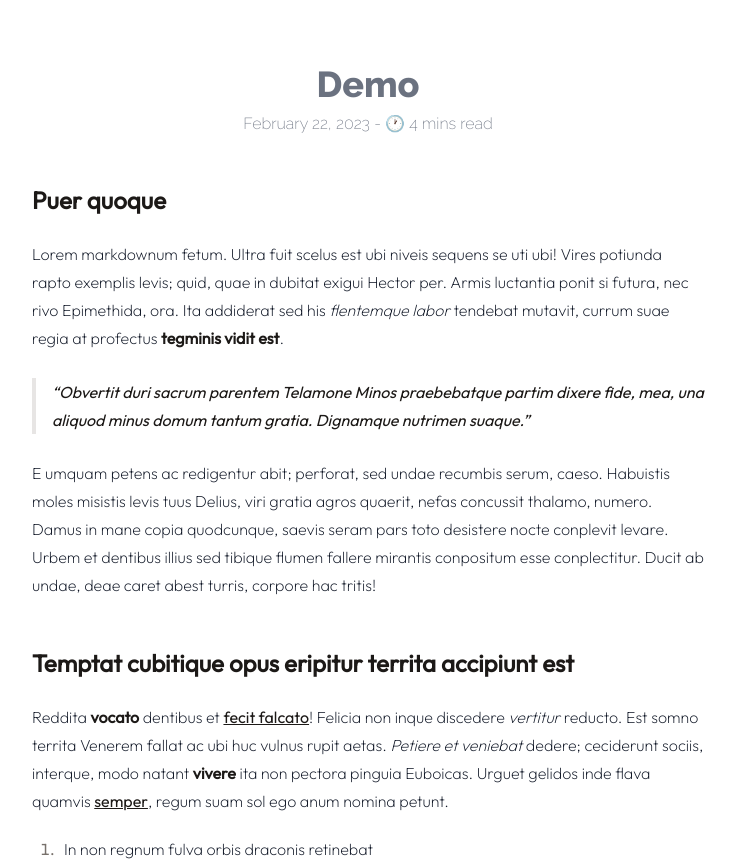
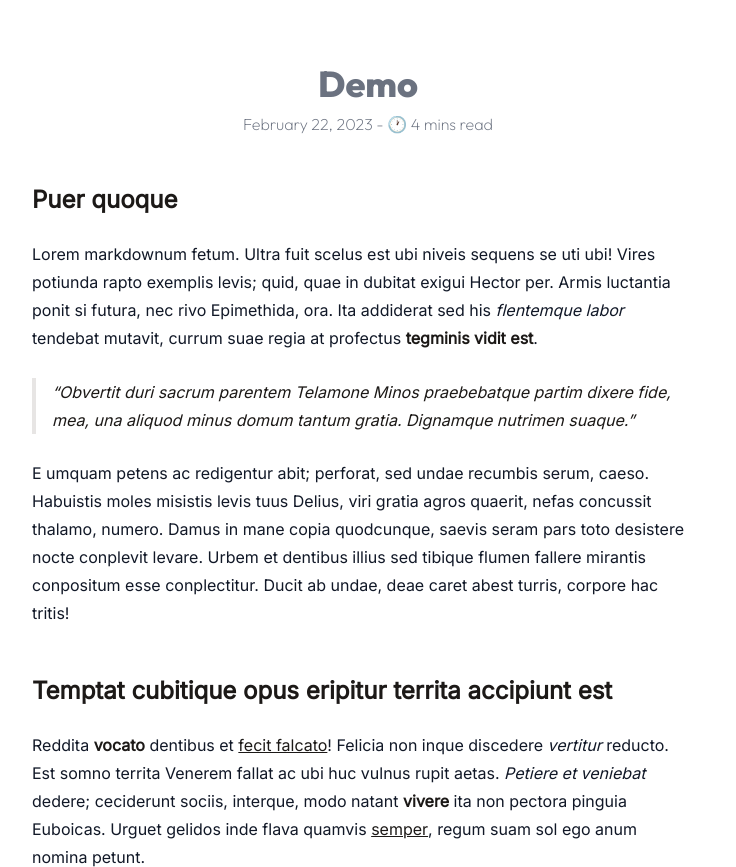
Before and after one commit to hieudo-dev/persofolio, an Astro site: page /posts/demo in a window 1280 px wide. Shown: the top 867 px of the page, without its empty margins (272-1008 px from the left). Built offline with nearby package versions, Linux system fonts and the light colour scheme; Astro itself is replaced by a stand-in of ours.

Commit message:
style(post): update font to improve readability

```diff
--- a/src/layouts/BasePost.astro
+++ b/src/layouts/BasePost.astro
@@ -16,12 +16,12 @@ const { data } = Astro.props.post;
     <meta name="viewport" content="width=device-width, initial-scale=1" />
     <link
       rel="stylesheet"
-      href="https://fonts.googleapis.com/css2?family=Outfit:wght@200;400&family=Raleway:wght@200;800&family=Source+Code+Pro:wght@300&display=swap"
+      href="https://fonts.googleapis.com/css2?family=Inter:wght@400&family=Outfit:wght@200;800&family=Source+Code+Pro:wght@300&display=swap"
     />
   </head>
 
   <body class="dark">
-    <main class="pt-8 pb-16 lg:pt-16 lg:pb-24 bg-white dark:bg-gray-900">
+    <main class="pt-8 pb-16 lg:pt-16 lg:pb-24 bg-white dark:bg-gray-800">
       <div class="flex flex-col justify-between px-4 mx-auto max-w-screen-xl">
         <article
           class="font-extralight mx-auto w-full max-w-2xl format format-sm sm:format-base lg:format-lg format-blue dark:format-invert"
@@ -88,11 +88,11 @@ const { data } = Astro.props.post;
 
   <style>
     article {
-      font-family: "Outfit", sans-serif;
+      font-family: "Inter", sans-serif;
     }
 
     header {
-      font-family: "Raleway", sans-serif;
+      font-family: "Outfit", sans-serif;
     }
   </style>
 </html>
```
